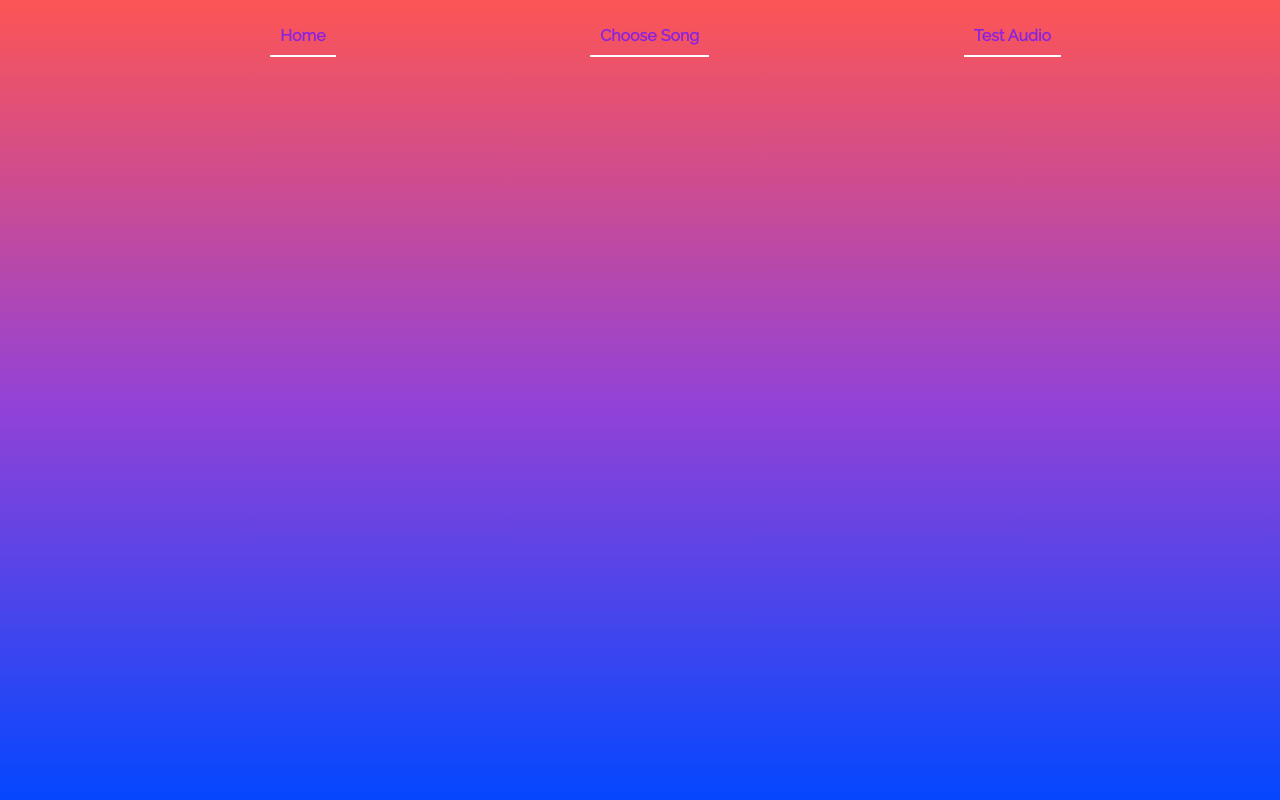
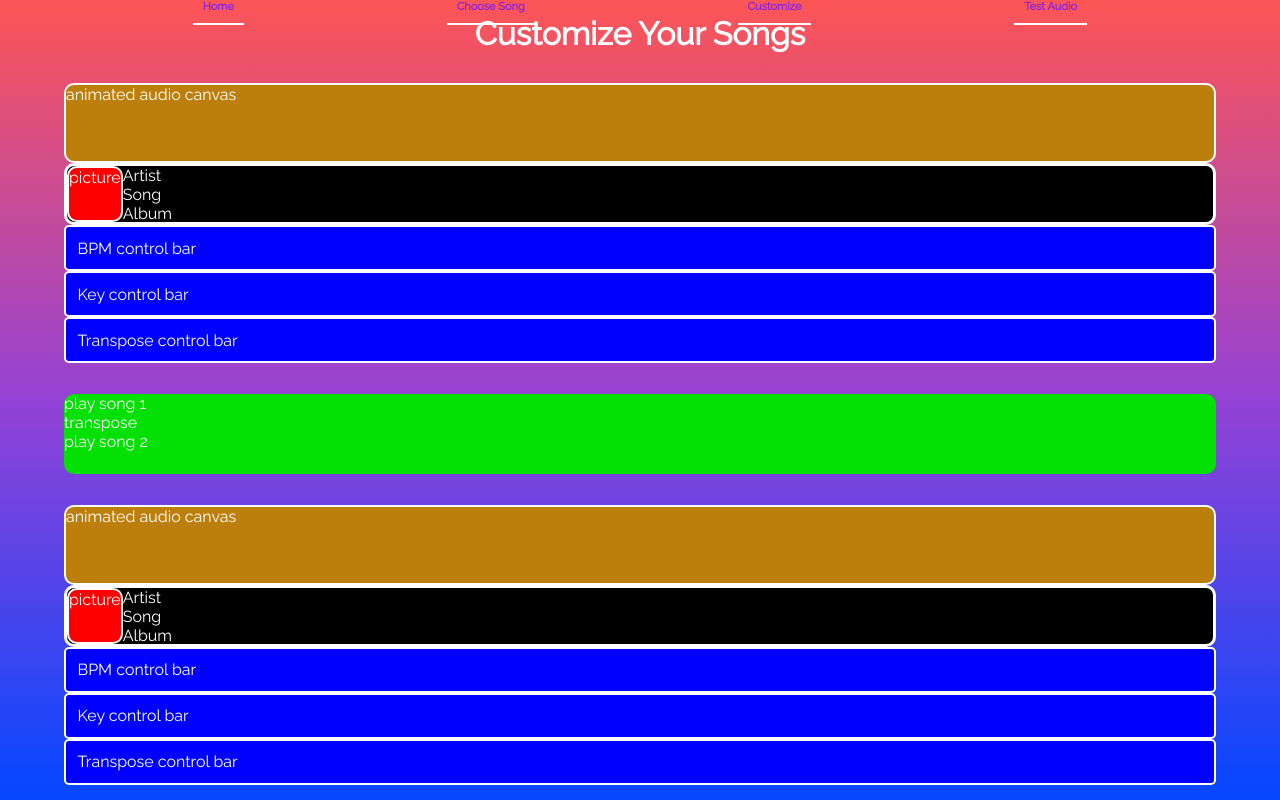
Before and after one commit to FusionHAAA/vocalCoachApp, a React (Create React App) app in the folder vc-test/: page /SongFun in a window 1280 px wide. Built offline with nearby package versions, Linux system fonts and the light colour scheme.

Commit message:
basic customize song page

```diff
--- a/vc-test/src/App.css
+++ b/vc-test/src/App.css
@@ -10,10 +10,7 @@ html {
   width: 100%;
 }
 
-
-
 .App {
-  padding: 2%;
   display: flex;
   flex-direction: column;
 }
@@ -44,6 +41,7 @@ nav {
   height: 6vh;
   width: 100%;
   z-index: 1;
+  font-size: 11px;
 }
 nav a {
     color: rgb(138, 35, 223);
@@ -263,13 +261,17 @@ nav a:hover:before, nav a:hover:after {
   text-overflow: ellipsis;
   -o-text-overflow: ellipsis;
 }
-.track-bar img {
-  width: 14%;
-  object-fit: contain;
-  border: 2px solid white;
-  border-radius: 5px;
+.album-pic-container {
+  height: 5vh;
+  width: 12vw;
+  margin-left: 1%;
+  border: 3px solid white;
+  border-radius: 6px;
+}
+.album-pic-container img {
+  width: 100%;
+  height: 100%;
   object-fit: cover;
-  margin-left: 1%;
 }
 form.search-box {
   margin-bottom: 2%;
@@ -339,7 +341,7 @@ input:focus::-webkit-input-placeholder {
 }
 .song-choices img {
   width: 12vw;
-  border: 2px solid white;
+  border: 3px solid white;
   border-radius: 5px;
 }
 .choice-one {
@@ -387,14 +389,49 @@ li:focus {
   border: 2px solid white;
   height: 7vh;
 }
-/* .choose-song-list li:active {
+.SongFun {
+  display: flex;
+  flex-direction: column;
+  justify-content: space-around;
+  align-items: center;
+  height: 100vh;
+  color: white;
+}
+.customize {
+  width: 90%;
+  height: 35vh;
+  border-radius: 10px;
+  display: flex;
+  flex-direction: column;
+  justify-content: space-evenly;
+}
+.customize-transpose {
+  width: 90%;
+  background: rgb(4, 224, 4);
+  height: 10vh;
+  border-radius: 10px;
+}
+.audio-canvas {
+  height: 40%;
+  background: rgb(189, 127, 12);
+  border: 2px solid white;
+  border-radius: 10px;
+}
+.track-listing {
+  background: black;
+  height: 20%;
+  display: flex;
+  border: 3px solid white;
+  border-radius: 10px;
+}
+.artist-album-pic {
+  border: 2px solid white;
+  border-radius: 10px;
+  background: red;
+}
+.audio-panels {
   background: blue;
-  /* animation: selected .1s ease-in forwards; */
-/* @keyframes selected {
-  from {
-    background: blue;
-  }
-  to {
-    background: red;
-  }
-} */
+  border: 2px solid white;
+  border-radius: 5px;
+  padding: 1%;
+}
--- a/vc-test/src/App.js
+++ b/vc-test/src/App.js
@@ -5,6 +5,7 @@ import Home from "./Components/Home.js";
 import NavBar from "./Components/NavBar.js"
 import TestAudio from "./Components/TestAudio.js";
 import ChooseSong from './Components/ChooseSong.js'
+import SongFun from './Components/SongFun.js'
 import TestBpm from "./Components/TestBpm.js";
 
 
@@ -18,6 +19,7 @@ function App() {
       <Switch>
         <Route exact path="/" render={(props) => <Home {...props} />} />
         <Route exact path="/ChooseSong" render={(props) => <ChooseSong {...props} />} />
+        <Route exact path="/SongFun" render={(props) => <SongFun {...props} />} />
         <Route
           exact
           path="/TestAudio"
--- a/vc-test/src/Components/NavBar.js
+++ b/vc-test/src/Components/NavBar.js
@@ -16,11 +16,15 @@ function NavBar(props) {
                 </Link>
             </div>
             <div className="nav-links">
+                <Link to="/SongFun" alt="Song Fun">
+                    <b>Customize</b>
+                </Link>
+            </div>
+            <div className="nav-links">
                 <Link to="/TestAudio" alt="Test Audio">
                     <b>Test Audio</b>
                 </Link>
             </div>
-
         </nav>
     );
 }
--- /dev/null
+++ b/vc-test/src/Components/SongFun.js
@@ -0,0 +1,65 @@
+import React from 'react';
+import { Link } from 'react-router-dom'
+
+function SongFun(props) {
+    return (
+        <div className="SongFun">
+            <div className="page-header">
+                <h1>Customize Your Songs</h1>
+            </div>
+            <div className="customize cust-song-1">
+                <div className="audio-canvas canvas-1">
+                    animated audio canvas
+                </div>
+                <div className="track-listing tr-1">
+                    <div className="artist-album-pic">
+                        picture
+                    </div>
+                    <div className="artist-title-text">
+                        <p>Artist</p>
+                        <p>Song</p>
+                        <p>Album</p>
+                    </div>
+                </div>
+                <div className="audio-controls control-1">
+                    <div className="audio-panels bpm-1">BPM control bar</div>
+                    <div className="audio-panels key-1">Key control bar</div>
+                    <div className="audio-panels transpose-1">Transpose control bar</div>
+                </div>
+            </div>
+            <div className="customize-transpose">
+                <div className="play-transposed-song pts-1">
+                    play song 1
+                </div>
+                <div className="play-transposed">
+                    transpose
+                </div>
+                <div className="play-transposed-song pts-1">
+                    play song 2
+                </div>
+            </div>
+            <div className="customize cust-song-2">
+            <div className="audio-canvas canvas-2">
+                    animated audio canvas
+                </div>
+                <div className="track-listing tr-2">
+                    <div className="artist-album-pic">
+                        picture
+                    </div>
+                    <div className="artist-title-text">
+                        <p>Artist</p>
+                        <p>Song</p>
+                        <p>Album</p>
+                    </div>
+                </div>
+                <div className="audio-controls control-2">
+                    <div className="audio-panels bpm-control-2">BPM control bar</div>
+                    <div className="audio-panels key-control-2">Key control bar</div>
+                    <div className="audio-panels transpose-control-2">Transpose control bar</div>
+                </div>
+            </div>
+        </div>
+    );
+}
+
+export default SongFun;
--- a/vc-test/src/Components/SongList.js
+++ b/vc-test/src/Components/SongList.js
@@ -63,7 +63,9 @@ function SongList(props) {
                 props.displayChoice(eachSong, props.num);
                 setBackgroundAlbum(eachSong.album.images[1].url)
                 }}>
-            <img src={eachSong.album.images[1].url} alt ='album'/>
+              <div className="album-pic-container">
+                <img src={eachSong.album.images[1].url} alt ='album'/>
+              </div>
               <div className="titles">
                 {/* {console.log(inView)} */}
                 <p><b>{eachSong.artists[0].name}</b> - {eachSong.name}</p>
```
